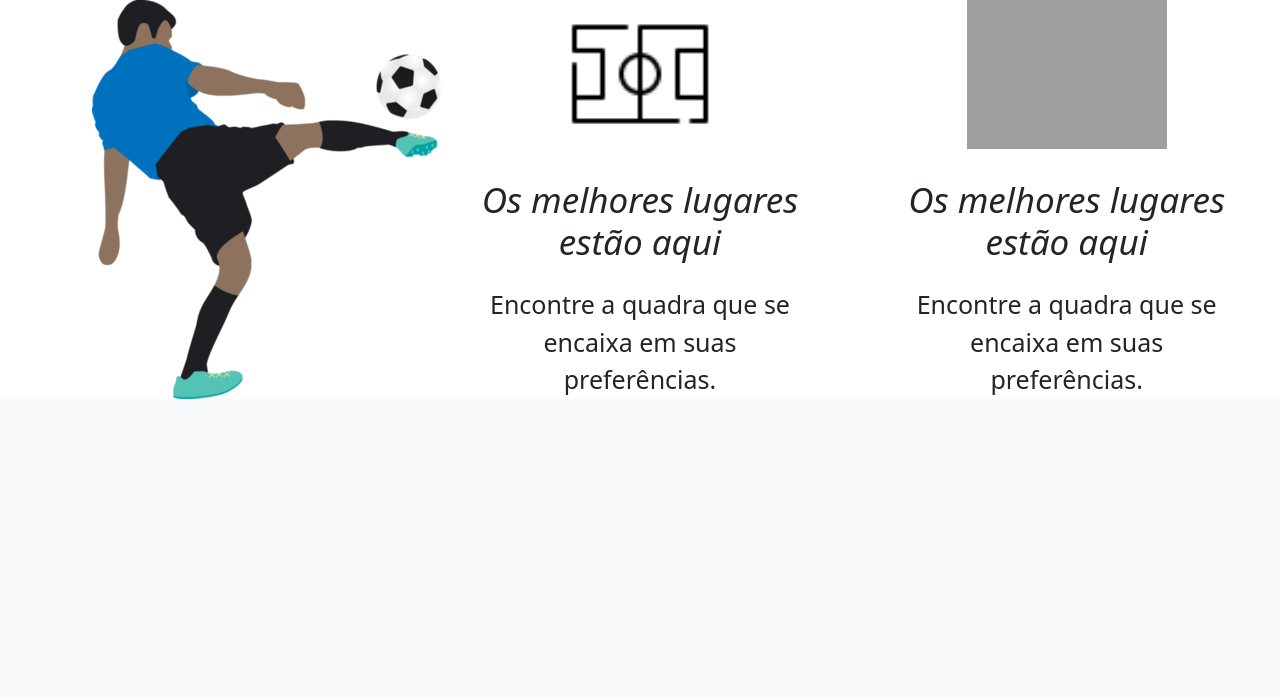
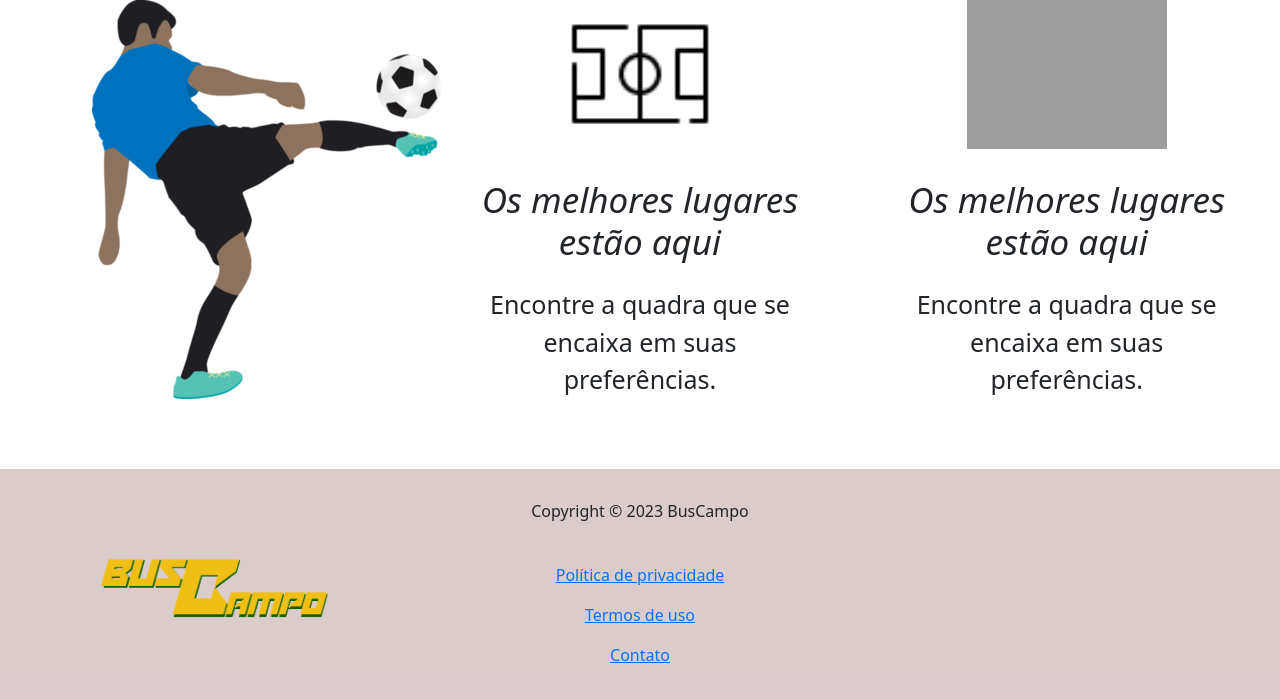
Before and after one commit to 01Vitorhugo/buscampo, a PHP site: page / in a window 1280 px wide. Shown: the part 1101-1800 px from the top of the page. Before the commit the page ends 1500 px from the top, so only its background shows below. Run offline with PHP 8.4, Linux system fonts and the light colour scheme; grey boxes are pictures that could not be loaded.

Commit message:
colocando footer no index

```diff
--- a/index.php
+++ b/index.php
@@ -43,6 +43,20 @@ include('menu.php');
     </div>
   </div>
 
+  <footer>
+    <div class="img-footer">
+      <img src="img/logoofc.png" alt="" height="100%" width="100%">
+    </div>
+    <p class="pag-footer">Copyright © 2023 BusCampo</p>
+    <div class="footer-topicos">
+      <p><a href="#">Política de privacidade</a></p>
+      <p><a href="#">Termos de uso</a></p>
+      <p><a href="#">Contato</a></p>
+    </div>
+  </footer>
+
+
+
 </body>
 
 
```
Lines whose indentation alone changed are shown as unchanged.
